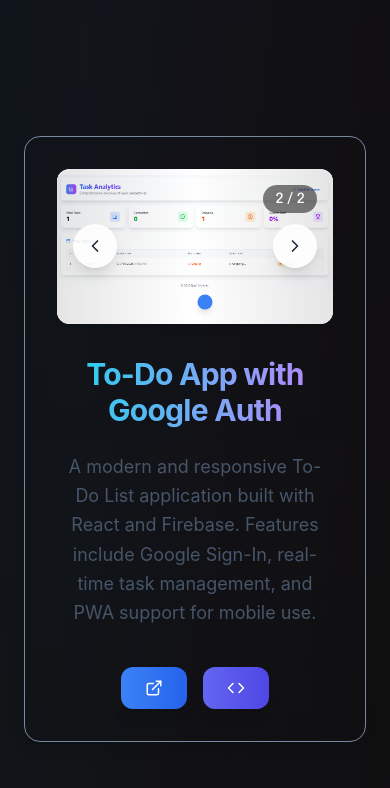
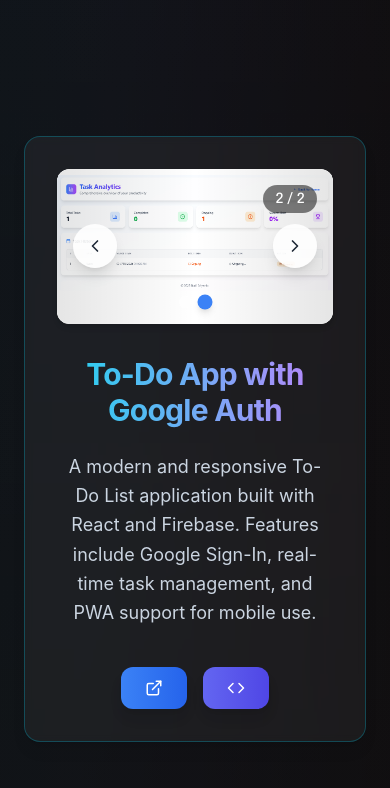
Before and after one commit to ariandto/myportofolio, a React (Vite) app: page / in a window 390 px wide. Shown: the part 5460-6248 px from the top of the page. Built offline with nearby package versions, Linux system fonts and the light colour scheme; a web font is replaced by a local one; what tailwindcss-bg-patterns would draw is missing.

Commit message:
fix project

```diff
--- a/src/components/Projects.tsx
+++ b/src/components/Projects.tsx
@@ -1,123 +1,104 @@
-// src/components/Projects.tsx
 import React from "react";
 import projectList from "../assets/projects.json";
 import { Code, ExternalLink } from "lucide-react";
 import toast from "react-hot-toast";
-
-import ImageSlider from "./ImageSlider"; // ⬅️ pastikan path ini benar
+import ImageSlider from "./ImageSlider";
 
 interface ProjectItem {
   title: string;
   desc: string;
-  images: string[] | string; // array ⬅️ untuk slider, string ⬅️ untuk 1 gambar
+  images: string[] | string;
   linkDemo?: string;
   linkCode?: string;
 }
 
-// eslint-disable-next-line @typescript-eslint/no-explicit-any
 const Projects: React.FC<{ t: any }> = ({ t }) => {
+  const imagesWithBase = (img: string | string[]) =>
+    (Array.isArray(img) ? img : [img]).map((src) => import.meta.env.BASE_URL + src);
+
   return (
     <section id="main-element" className="py-40">
-      {/* Judul dengan tipografi modern */}
       <h1
         data-aos="fade-down"
         className="text-center text-6xl font-black uppercase tracking-tight md:text-8xl bg-gradient-to-r from-cyan-400 to-purple-400 bg-clip-text text-transparent mb-4"
         style={{
-          fontFamily: "'Inter', 'Segoe UI', -apple-system, BlinkMacSystemFont, sans-serif",
-          textShadow: "0 4px 20px rgba(59, 130, 246, 0.3)"
+          fontFamily: "'Inter', 'Segoe UI', sans-serif",
+          textShadow: "0 4px 20px rgba(59, 130, 246, 0.3)",
         }}
       >
         {t("project")}
       </h1>
 
-      <div className="space-y-12 mt-20">
+      <div className="mt-20 grid gap-12 xl:grid-cols-2">
         {projectList.map((data: ProjectItem, index) => {
-          /* Normalisasi images → selalu array */
-          const imagesArr = Array.isArray(data.images)
-            ? data.images
-            : [data.images];
+          const images = imagesWithBase(data.images);
+
+          // Layout logic: item ke-3 (index 2) ditaruh di baris baru kolom kiri
+          const isThirdItem = index === 2;
+          const wrapperClass = `grid items-center gap-8 rounded-2xl border border-cyan-500/30 p-8 shadow-lg bg-white/5 backdrop-blur-sm transition-all duration-300 hover:shadow-xl hover:border-cyan-400/40 ${
+            isThirdItem ? "xl:col-span-1 xl:col-start-1" : ""
+          }`;
 
           return (
-            <div
-              key={index}
-              data-aos="fade-up"
-              className="grid items-center gap-8 rounded-2xl border border-blue-200/60 p-8 shadow-lg bg-transparent backdrop-blur-sm hover:shadow-xl transition-all duration-300 md:grid-cols-2 hover:border-blue-300/80"
-            >
+            <div key={index} data-aos="fade-up" className={wrapperClass}>
               {/* ---------------- GAMBAR / SLIDER ---------------- */}
               <div
                 data-aos="fade-right"
-  className={`w-full xl:col-span-2 xl:-mx-8 xl:px-0 cursor-pointer select-none rounded-xl overflow-hidden shadow-md hover:shadow-lg transition-shadow duration-300 ${
+                className={`w-full cursor-pointer select-none rounded-xl overflow-hidden shadow-md hover:shadow-lg transition-shadow duration-300 ${
                   index % 2 === 0 ? "md:order-last" : ""
                 }`}
               >
-  {imagesArr.length > 1 ? (
-    <ImageSlider
-      images={imagesArr.map((src) => import.meta.env.BASE_URL + src)}
-      alt={data.title}
-    />
+                {images.length > 1 ? (
+                  <ImageSlider images={images} alt={data.title} />
                 ) : (
                   <img
-      src={import.meta.env.BASE_URL + imagesArr[0]}
+                    src={images[0]}
                     alt={data.title}
                     className="w-full h-auto max-h-[520px] rounded-xl object-cover object-top aspect-video transition-all duration-[7s] ease-linear hover:object-bottom"
                   />
                 )}
               </div>
 
-
               {/* ---------------- DESKRIPSI ---------------- */}
               <div data-aos="fade-left" className="space-y-6 text-center">
                 <h2
                   className="text-3xl sm:text-4xl lg:text-5xl font-bold bg-gradient-to-r from-cyan-400 to-purple-400 bg-clip-text text-transparent mb-2 sm:mb-4 tracking-tight"
                   style={{
-                    fontFamily: "'Inter', 'Segoe UI', -apple-system, BlinkMacSystemFont, sans-serif"
+                    fontFamily: "'Inter', 'Segoe UI', sans-serif",
                   }}
                 >
                   {data.title}
                 </h2>
 
                 <p
-                  className="text-slate-600 leading-relaxed text-lg font-normal"
+                  className="text-slate-300 leading-relaxed text-lg font-normal"
                   style={{
-                    fontFamily: "'Inter', 'Segoe UI', -apple-system, BlinkMacSystemFont, sans-serif"
+                    fontFamily: "'Inter', 'Segoe UI', sans-serif",
                   }}
                 >
                   {data.desc}
                 </p>
 
-                {/* ---------------- CTA BUTTONS ---------------- */}
-                <div className="flex select-none justify-center gap-4 pt-4">
-                  {/* Demo */}
+                <div className="flex justify-center gap-4 pt-4">
                   <button
                     onClick={() =>
                       data.linkDemo
                         ? window.open(data.linkDemo, "_blank")
-                        : toast.error(
-                            t("demoNotAvailable") || "Demo is not available",
-                          )
+                        : toast.error(t("demoNotAvailable") || "Demo is not available")
                     }
                     className="flex items-center gap-2 rounded-xl bg-gradient-to-r from-blue-500 to-blue-600 hover:from-blue-600 hover:to-blue-700 px-6 py-3 text-white font-semibold capitalize transition-all duration-300 transform hover:scale-105 shadow-lg hover:shadow-xl"
-                    style={{
-                      fontFamily: "'Inter', 'Segoe UI', -apple-system, BlinkMacSystemFont, sans-serif"
-                    }}
                   >
                     <ExternalLink size={18} />
                     {t("demo")}
                   </button>
 
-                  {/* Code */}
                   <button
                     onClick={() =>
                       data.linkCode
                         ? window.open(data.linkCode, "_blank")
-                        : toast.error(
-                            t("codeNotAvailable") || "Code is not available",
-                          )
+                        : toast.error(t("codeNotAvailable") || "Code is not available")
                     }
                     className="flex items-center gap-2 rounded-xl bg-gradient-to-r from-indigo-500 to-indigo-600 hover:from-indigo-600 hover:to-indigo-700 px-6 py-3 text-white font-semibold capitalize transition-all duration-300 transform hover:scale-105 shadow-lg hover:shadow-xl"
-                    style={{
-                      fontFamily: "'Inter', 'Segoe UI', -apple-system, BlinkMacSystemFont, sans-serif"
-                    }}
                   >
                     <Code size={18} />
                     {t("code")}
```
Lines whose indentation alone changed are shown as unchanged.
